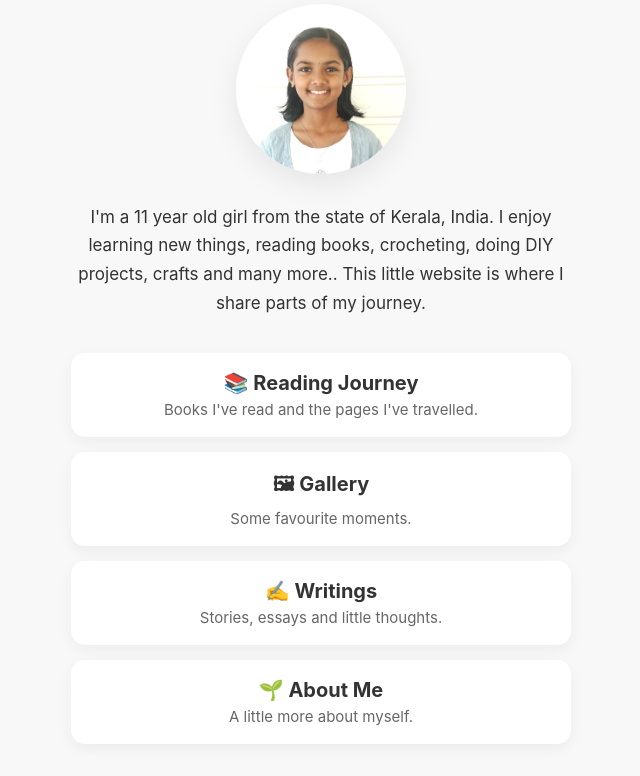
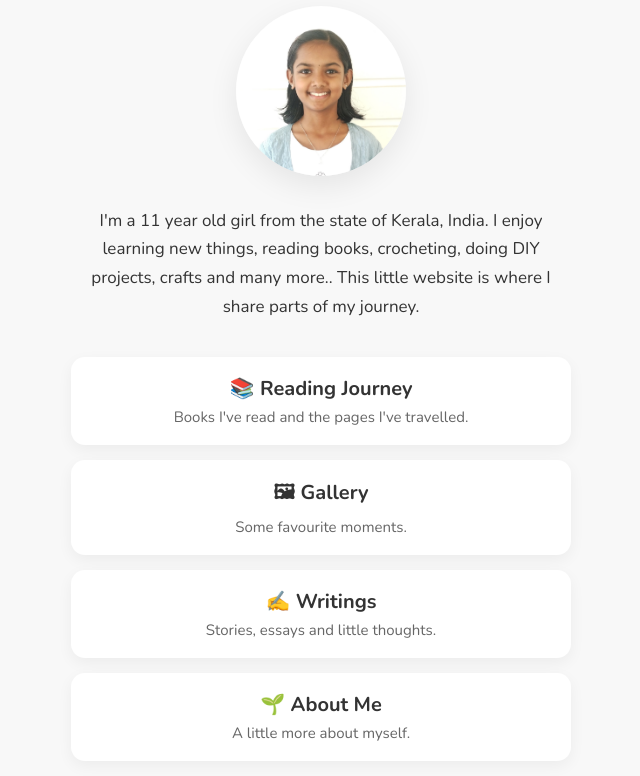
Before and after one commit to ajikarunakaran/diyagopal, a plain HTML site: page index.html in a window 1280 px wide. Shown: the part 124-900 px from the top of the page, without its empty margins (319-959 px from the left). Drawn offline with nearby package versions, Linux system fonts and the light colour scheme.

Commit message:
Change font-family from Inter to Nunito

```diff
--- a/index.html
+++ b/index.html
@@ -23,7 +23,7 @@ box-sizing:border-box;
 
 body{
 
-font-family:Inter,sans-serif;
+font-family:Nunito,sans-serif;
 
 background:#f8f8f8;
 
```
